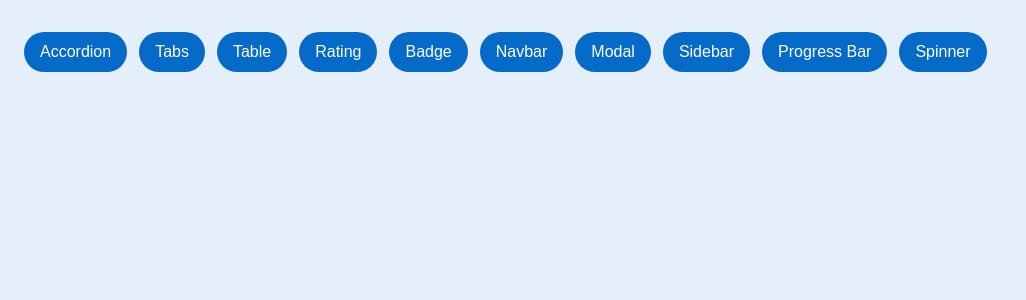
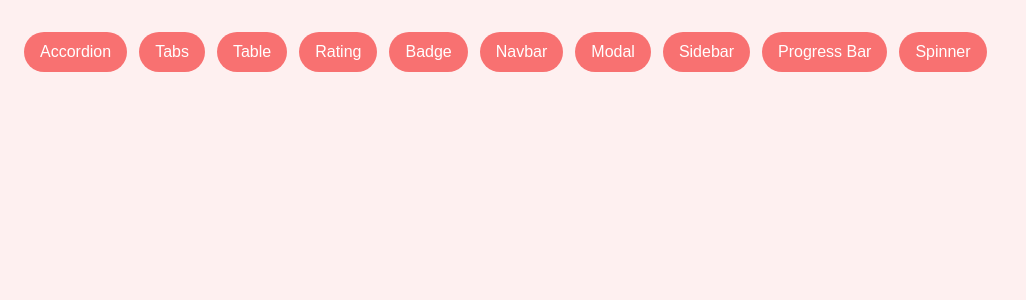
Before and after one commit to yousefha2002/ReactJs_Ui, a React (Create React App) app: page / in a window 1280 px wide. Shown: the top 300 px of the page, without its empty margins (0-1026 px from the left). Built offline with nearby package versions, Linux system fonts and the light colour scheme; a web font is replaced by a local one.

Commit message:
change the main color

```diff
--- a/src/App.css
+++ b/src/App.css
@@ -3,7 +3,7 @@
 @tailwind utilities;
 
 body{
-    background-color:#066ac91a;
+    background-color:#f871711a;
 }
 
 *{
--- a/tailwind.config.js
+++ b/tailwind.config.js
@@ -10,8 +10,8 @@ module.exports = {
         center:true
       },
       colors:{
-        bgMain:"#066ac91a",
-        main:"#066ac9"
+        bgMain:"#f871711a",
+        main:"#f87171"
       }
     },
   },
```
